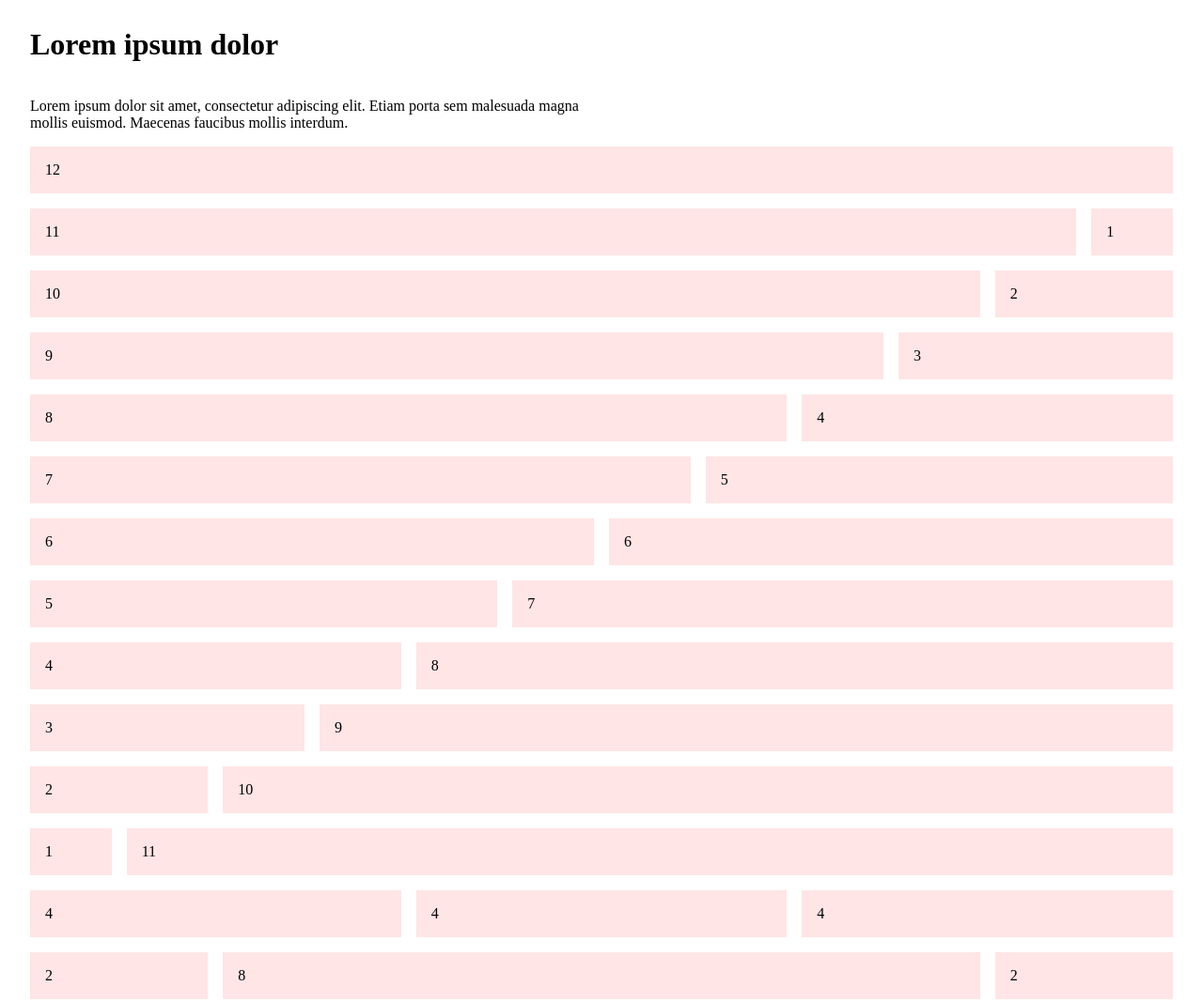
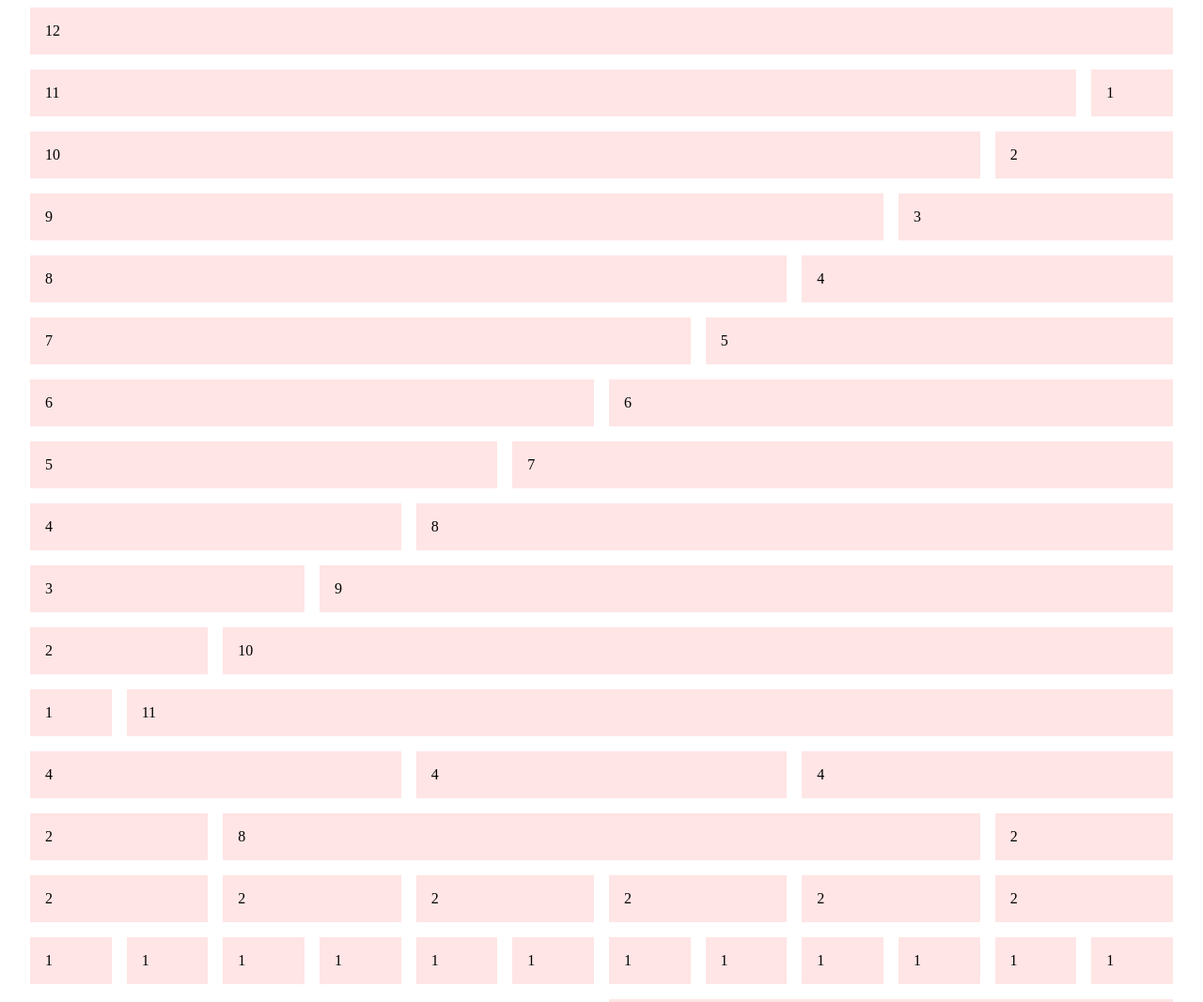
Before and after one commit to blomback/flexbox-grid, a plain HTML site: page example.html in a window 1280 px wide. Shown: the top 1067 px of the page at 94% size. Drawn offline with Linux system fonts and the light colour scheme.

Commit message:
Updated readme

```diff
--- a/index.html
+++ b/example.html
@@ -9,15 +9,6 @@
     <body>
 
         <div class="container container-fixed">
-            <div class="row">
-                <div class="col is-6">
-                    <h1>Lorem ipsum dolor</h1>
-                    <p>Lorem ipsum dolor sit amet, consectetur adipiscing elit.
-                    Etiam porta sem malesuada magna mollis euismod.
-                    Maecenas faucibus mollis interdum.</p>
-                </div>
-            </div>
-
             <div class="row">
                 <div class="col is-12"><div class="box">12</div></div>
             </div>
```
Also changed, not shown: 1 other file.
